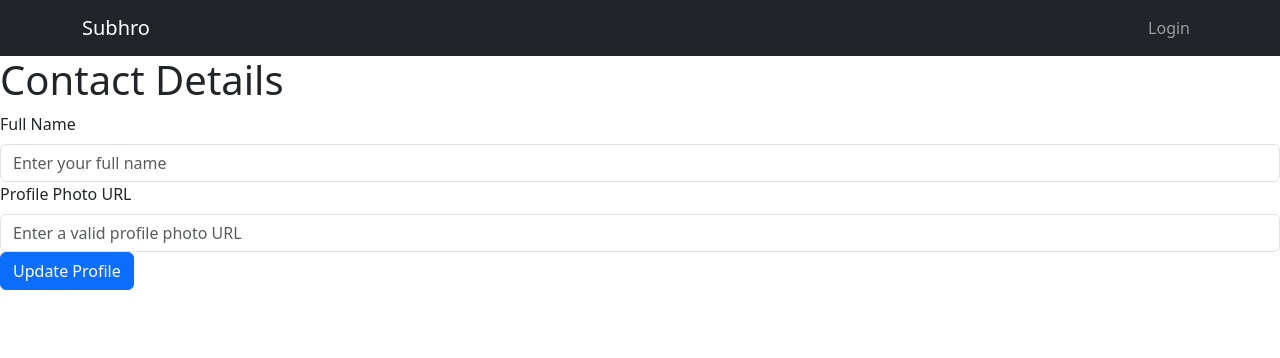
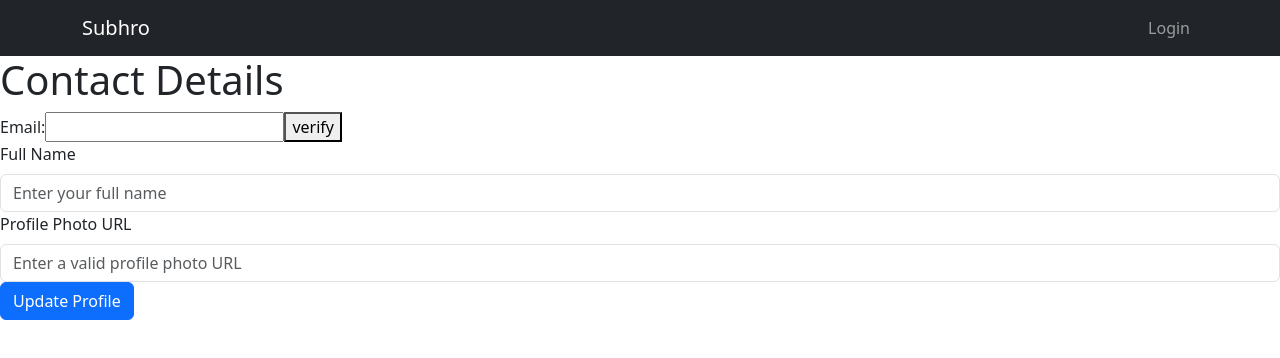
Before and after one commit to subhro7264/Expense-Tracker, a React (Create React App) app in the folder expense-tracker/: page /profile in a window 1280 px wide. Shown: the top 358 px of the page. Built offline with nearby package versions, Linux system fonts and the light colour scheme; no server answers.

Commit message:
Verify User Email

```diff
--- a/expense-tracker/src/components/Pages/Profile.js
+++ b/expense-tracker/src/components/Pages/Profile.js
@@ -12,7 +12,8 @@ const Profile = () => {
   const profilePicRef = useRef();
   const [error, setError] = useState("");
   const [success, setSuccess] = useState(false);
-
+  const verifyEmail = useRef();
+  const [isVerified, setIsVerified] = useState(false);
   const getProfileData = useCallback(async () => {
     try {
       const response = await fetch(
@@ -29,8 +30,10 @@ const Profile = () => {
       );
       const data = await response.json();
       console.log(data);
+      setIsVerified(data.users[0].emailVerified);
       fullNameRef.current.value = data.users[0].displayName;
       profilePicRef.current.value = data.users[0].photoUrl;
+      verifyEmail.current.value = data.users[0].email;
     } catch (error) {
       // Handle the error here
       console.error("Error fetching profile data:", error);
@@ -41,6 +44,33 @@ const Profile = () => {
     console.log("hello");
     getProfileData();
   }, [getProfileData]);
+
+
+
+
+//this function  will verify email
+async function verifyHandler() {
+  const res = await fetch(
+    "https://identitytoolkit.googleapis.com/v1/accounts:sendOobCode?key=AIzaSyDzG7xWkD186fKUg_yhjslT2FShKXhEDPI",
+    {
+      method: "POST",
+      body: JSON.stringify({
+        requestType: "VERIFY_EMAIL",
+        idToken: localStorage.getItem("token"),
+      }),
+    }
+  );
+  const data = await res.json();
+  console.log(data);
+}
+
+
+
+
+
+
+
+
 
 
 
@@ -89,7 +119,15 @@ const Profile = () => {
   return (
     <Fragment>
       <div className="user-profile-form-container">
+
         <h1>Contact Details</h1>
+        {!isVerified && (
+        <div >
+          <label htmlFor="">Email:</label>
+          <input ref={verifyEmail} type="email" />
+          <button onClick={verifyHandler}>verify</button>
+        </div>
+      )}
         <Form onSubmit={submitHandler} className="user-profile-form">
           <Form.Group controlId="fullName">
             <Form.Label>Full Name</Form.Label>
```
